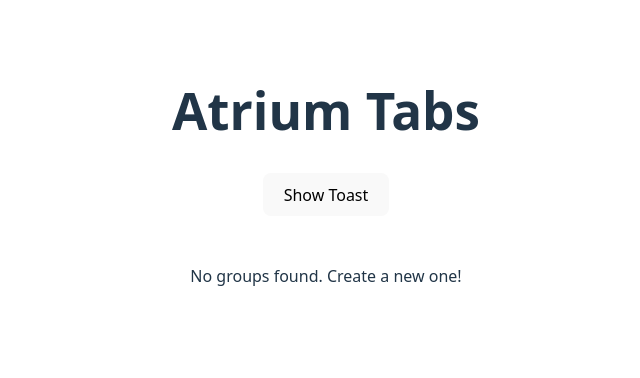
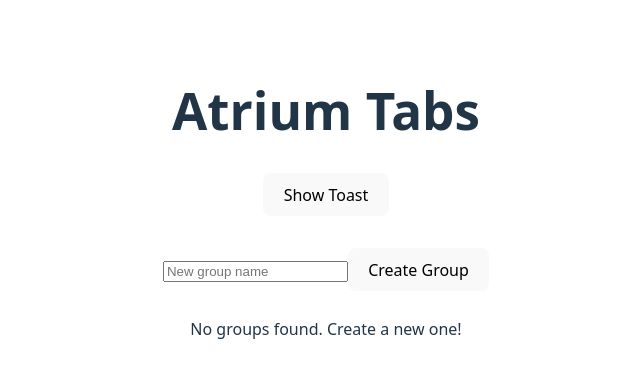
Before and after one commit to kmmuntasir/atrium-tabs, a React (Vite) app: page / in a window 1280 px wide. Shown: the top 378 px of the page, without its empty margins (314-954 px from the left). Built offline with nearby package versions, Linux system fonts and the light colour scheme.

Commit message:
ATRIUM-0015: Implement create new group (manual name input)

```diff
--- a/package.json
+++ b/package.json
@@ -17,7 +17,8 @@
     "@testing-library/jest-dom": "^6.6.4",
     "@testing-library/react": "^16.3.0",
     "react": "^19.1.0",
-    "react-dom": "^19.1.0"
+    "react-dom": "^19.1.0",
+    "uuid": "^11.1.0"
   },
   "devDependencies": {
     "@types/chrome": "^0.1.1",
--- a/src/components/GroupList.tsx
+++ b/src/components/GroupList.tsx
@@ -1,12 +1,15 @@
 import React, { useEffect, useState } from 'react';
 import { getGroups } from '../storage/GroupStorage';
 import { TabStorage } from '../storage/TabStorage'; // Import the class
+import { createGroup } from '../storage/GroupStorage'; // Import createGroup
 import type { Group } from '../types/Group';
 import type { Tab } from '../types/Tab';
+import { v4 as uuidv4 } from 'uuid'; // Import uuid
 
 const GroupList: React.FC = () => {
   const [groups, setGroups] = useState<Group[]>([]);
   const [expandedGroups, setExpandedGroups] = useState<Set<string>>(new Set());
+  const [newGroupName, setNewGroupName] = useState<string>(''); // State for new group name
 
   useEffect(() => {
     setGroups(getGroups());
@@ -24,8 +27,37 @@ const GroupList: React.FC = () => {
     });
   };
 
+  const handleCreateGroup = () => {
+    if (newGroupName.trim() === '') {
+      alert('Group name cannot be empty!');
+      return;
+    }
+
+    const newGroup: Group = {
+      uuid: uuidv4(),
+      name: newGroupName,
+      color: '#007bff', // Default color
+      icon: 'Folder', // Default icon
+      tabs: [],
+      createdAt: Date.now(),
+    };
+
+    createGroup(newGroup);
+    setGroups(getGroups()); // Refresh groups
+    setNewGroupName(''); // Clear input
+  };
+
   return (
     <div className="group-list">
+      <div className="create-group-section">
+        <input
+          type="text"
+          placeholder="New group name"
+          value={newGroupName}
+          onChange={(e) => setNewGroupName(e.target.value)}
+        />
+        <button onClick={handleCreateGroup}>Create Group</button>
+      </div>
       {groups.length === 0 ? (
         <p>No groups found. Create a new one!</p>
       ) : (
```
Also changed, not shown: 3 other files (tests, documents, lock files or other folders).
